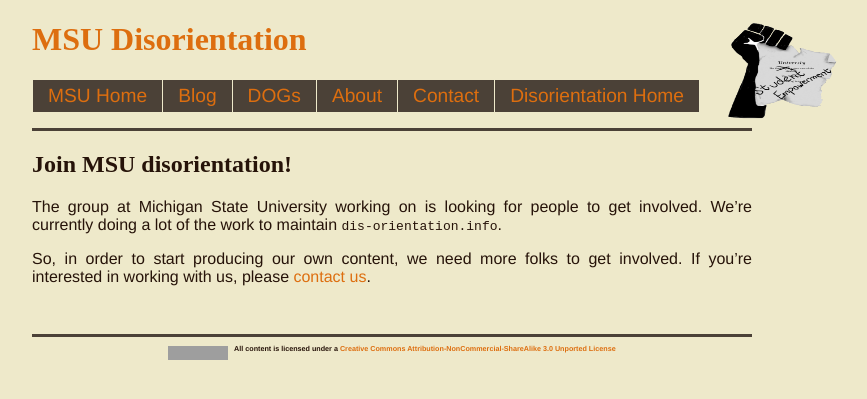
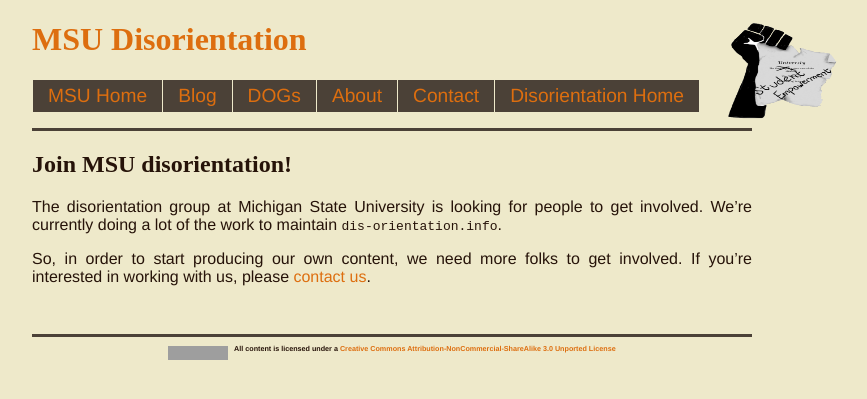
Before and after one commit to dis-orientation/msu, a Jekyll site: the page built from index.md, in a window 1280 px wide. Shown: the top 399 px of the page, without its empty margins (248-1115 px from the left). Built offline with Jekyll 4.4.1, drawn with Linux system fonts in a browser that asks for light colours; Markdown is read by kramdown in place of the engine named in the settings; grey boxes are pictures that could not be loaded.

Commit message:
fixed grammar stuff on home page

```diff
--- a/index.md
+++ b/index.md
@@ -5,6 +5,6 @@
 
 ## Join MSU disorientation!
 
-The group at Michigan State University working on is looking for people to get involved. We're currently doing a lot of the work to maintain `dis-orientation.info`.
+The disorientation group at Michigan State University is looking for people to get involved. We're currently doing a lot of the work to maintain `dis-orientation.info`.
 
 So, in order to start producing our own content, we need more folks to get involved. If you're interested in working with us, please [contact us](http://msu.dis-orientation.info/contact).
```
